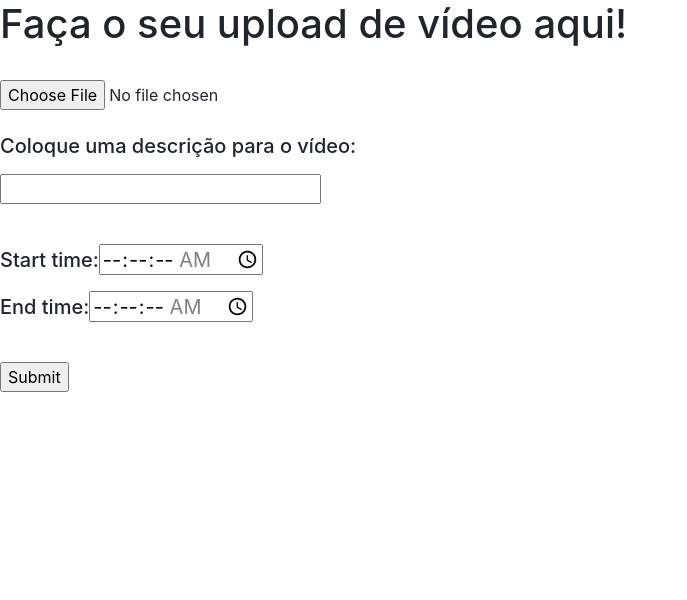
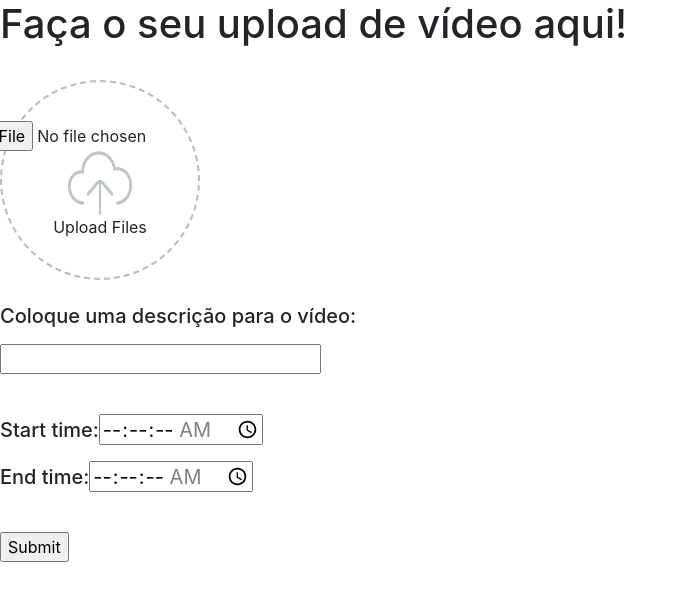
Before and after one commit to Gustavobb/TecMed, a React (Create React App) app in the folder frontend/tecmed/: page /uploadVideos in a window 1280 px wide. Shown: the top 600 px of the page, without its empty margins (0-687 px from the left). Built offline with nearby package versions, Linux system fonts and the light colour scheme.

Commit message:
dropzone

```diff
--- a/frontend/tecmed/src/Components/Dropzone.js
+++ b/frontend/tecmed/src/Components/Dropzone.js
@@ -5,8 +5,15 @@ import '../css/Dropzone.css';
 class Dropzone extends Component {
 
   constructor(props) {
-    super(props);
-    this.state = { file:null };
+    super(props)
+    this.state = { file:null }
+
+    this.fileInputRef = React.createRef()
+    this.openFileDialog = this.openFileDialog.bind(this)
+    this.onFilesAdded = this.onFilesAdded.bind(this)
+    this.onDragOver = this.onDragOver.bind(this)
+    this.onDragLeave = this.onDragLeave.bind(this)
+    this.onDrop = this.onDrop.bind(this)
   }
 
   async awsPost(file) {
@@ -33,12 +40,88 @@ class Dropzone extends Component {
     } catch (e) {
         console.error(e)
     }
-}
+  }
+
+  openFileDialog() {
+    if (this.props.disabled) return
+    this.fileInputRef.current.click()
+  }
+
+  onFilesAdded(e) {
+    if (this.props.disabled) return
+    const files = e.target.files
+    if (this.props.onFilesAdded) {
+      const array = this.fileListToArray(files)
+      this.props.onFilesAdded(array)
+      console.log("adicionado")
+    }
+  }
+
+  onDragOver(e) {
+    e.preventDefault()
+
+    if (this.props.disabled) return
+
+    this.setState({ hightlight: true })
+  }
+
+  onDragLeave() {
+    this.setState({ hightlight: false })
+  }
+
+  onDrop(e) {
+    e.preventDefault()
+
+    if (this.props.disabled) return
+
+    const files = e.dataTransfer.files
+    if (this.props.onFilesAdded) {
+      const array = this.fileListToArray(files)
+      this.props.onFilesAdded(array)
+    }
+    this.setState({ hightlight: false })
+  }
+
+  fileListToArray(list) {
+    const array = []
+    for (var i = 0; i < list.length; i++) {
+      array.push(list.item(i))
+    }
+    return array
+  }
+
+  onChange(e) {
+    this.setState({ [e.target.name]: e.target.value })
+  };
+
+  onSubmit(e) {
+    e.preventDefault()
+    const data = {
+      file: this.state.file[0]
+    }
+  };
 
   render() {
     return (
       <form onSubmit={this.submitFile}>
-        <input label='upload file' type='file' id='file' onChange={(e) => this.awsPost(e.target.files)} />
+        <div className={`Dropzone ${this.state.hightlight ? 'Highlight' : ''}`}
+          onDragOver={this.onDragOver}
+          onDragLeave={this.onDragLeave}
+          onDrop={this.onDrop}
+          onClick={this.openFileDialog}
+          style={{ cursor: this.props.disabled ? 'default' : 'pointer' }}
+        >
+          <input
+            ref={this.fileInputRef}
+            className='FileInput'
+            label='upload file'
+            type='file'
+            id='file'
+            onChange={this.onFilesAdded}
+          />
+          <img alt="upload" className="Icon" src="upload.png"/>
+          <span>Upload Files</span>
+        </div>
       </form>
     );
   }
--- a/frontend/tecmed/src/css/Dropzone.css
+++ b/frontend/tecmed/src/css/Dropzone.css
@@ -22,5 +22,6 @@
   }
 
   .FileInput {
-    display: none;
+    /* display: none; */
+    display: inline;
   }
```
